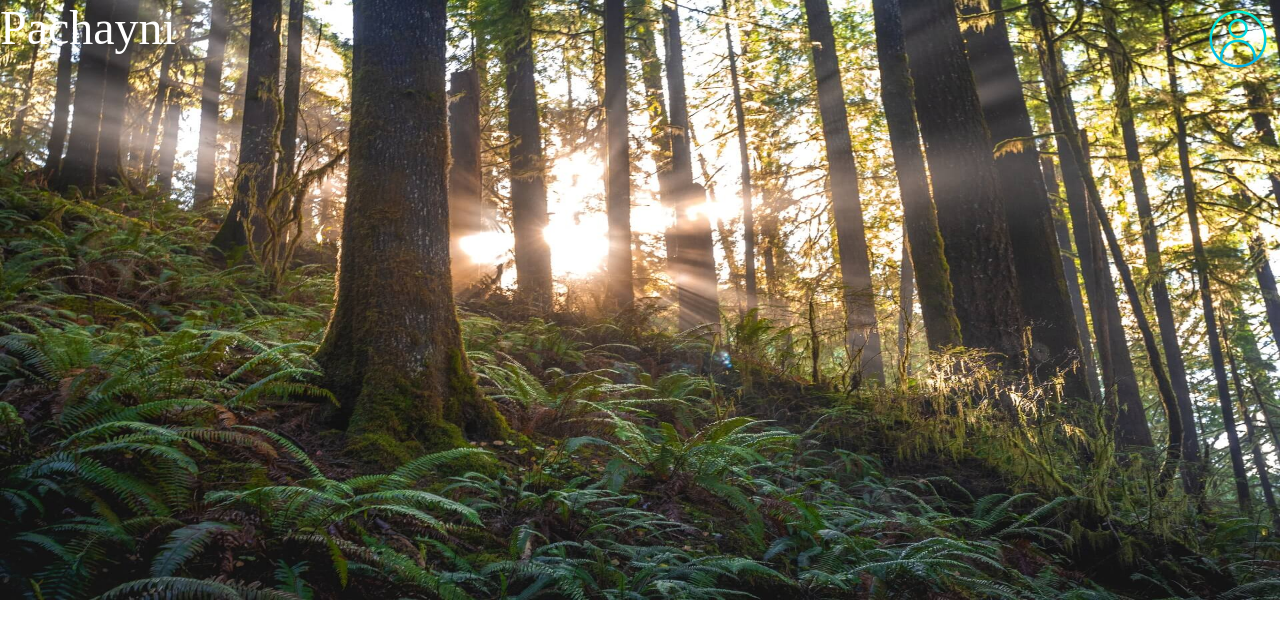
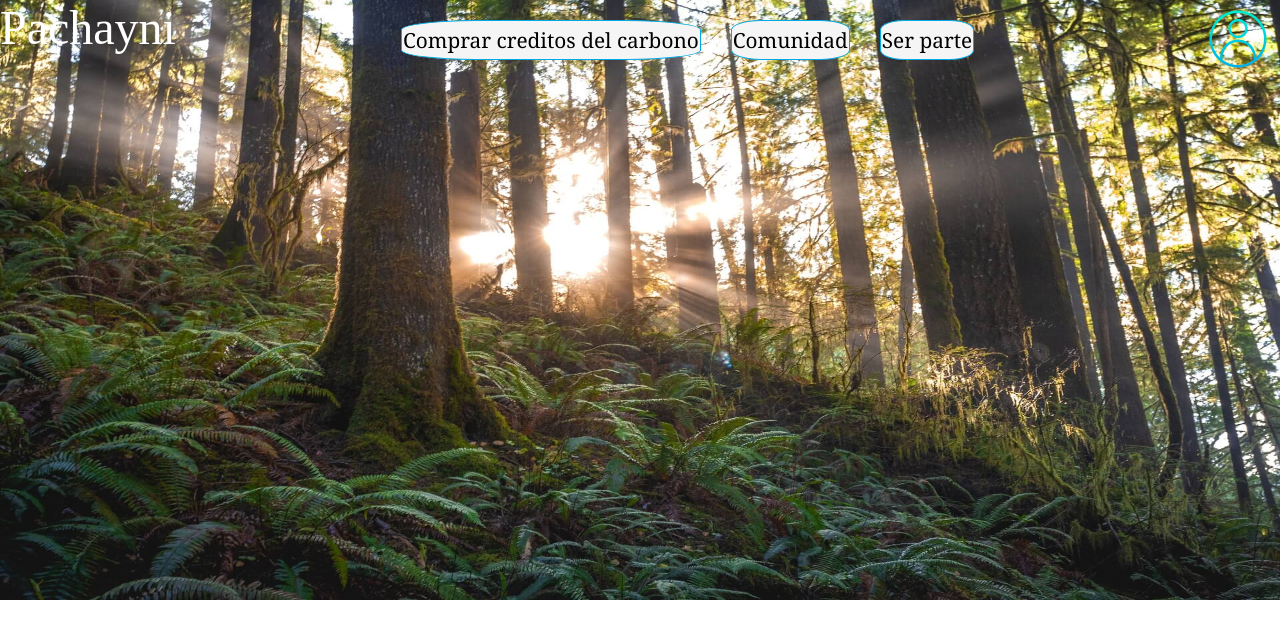
Before and after one commit to LuchoMorla/Pachayni, a plain HTML site: page index.html in a window 1280 px wide. Drawn offline with Linux system fonts and the light colour scheme.

Commit message:
corregi conflicto con la etiqueta li

```diff
--- a/Medios/estilos/computer.css
+++ b/Medios/estilos/computer.css
@@ -1,4 +1,7 @@
 /* Estilos del menu de navegacion */
+li {
+    display: flex;
+}
 .menu_item {
     font-size: 1.4rem;
     font-family: Georgia, 'Times New Roman', Times, serif;
```
